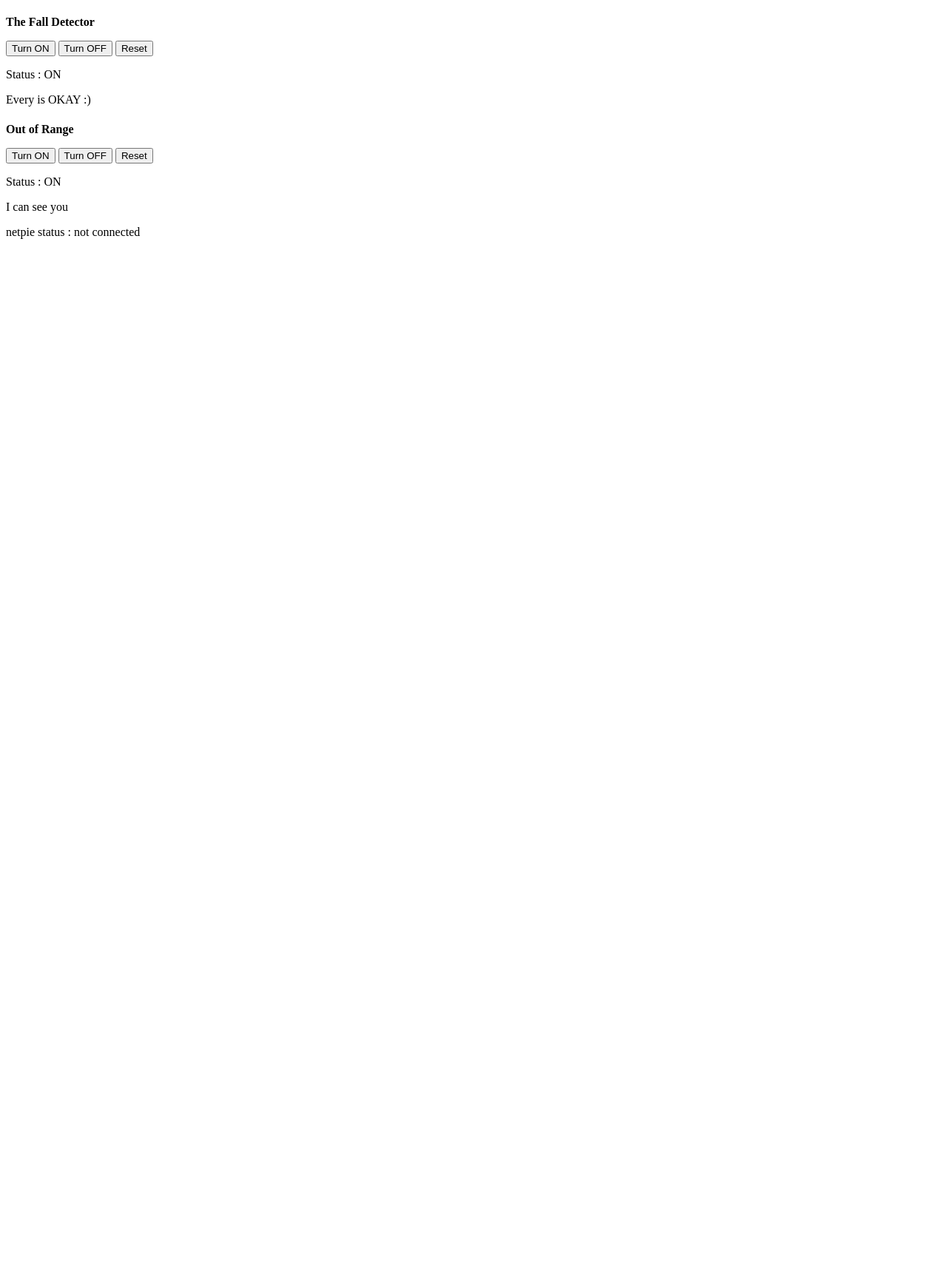
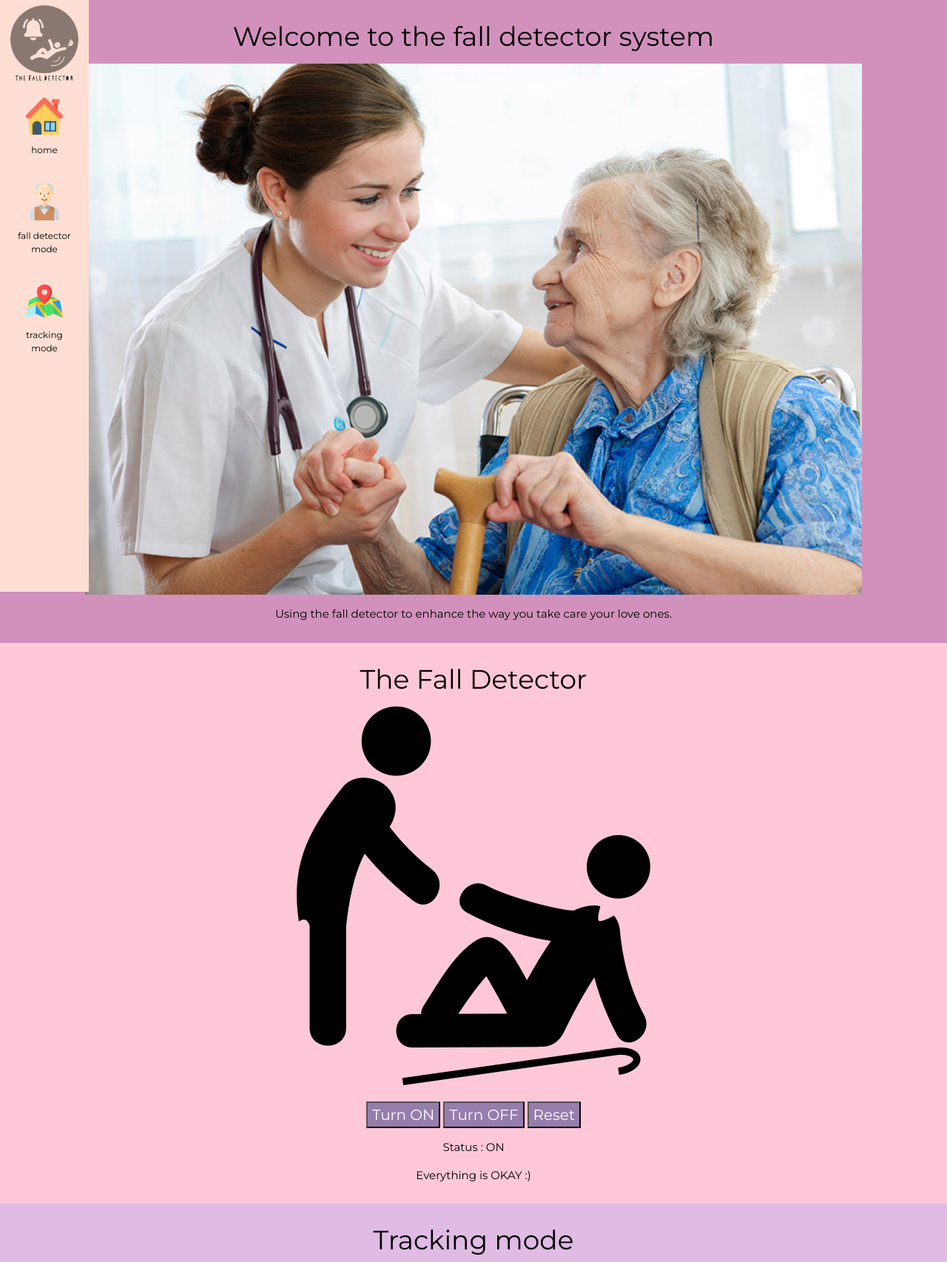
Before and after one commit to littlemill/embedded-project, a plain HTML site: page website/index.html in a window 1280 px wide. Shown: the top 1706 px of the page at 74% size. Before the commit the page ends 800 px from the top, so only its background shows below. Drawn offline with nearby package versions, Linux system fonts and the light colour scheme; a script that the page names is missing.

Commit message:
html by mill

```diff
--- a/website/index.html
+++ b/website/index.html
@@ -1,31 +1,64 @@
 <!DOCTYPE html>
 <html>
 <head>
+  <link rel="stylesheet" href="https://www.w3schools.com/w3css/4/w3.css">
+  <link rel="stylesheet" href="https://fonts.googleapis.com/css?family=Montserrat">
+  <link rel="stylesheet" href="https://cdnjs.cloudflare.com/ajax/libs/font-awesome/4.7.0/css/font-awesome.min.css">
+  <link rel="stylesheet" type="text/css" href="style.css">
   <script src="https://cdn.netpie.io/microgear.js"></script>
   <script src="script.js"></script>
 </head>
+<!-- Icon Bar (Sidebar - hidden on small screens) -->
+<nav class="w3-sidebar w3-bar-block w3-small w3-hide-small w3-center">
+    <!-- Avatar image in top left corner -->
+    <img src="./image/logo.png" style="width:100%">
+    <a href="#main_page" class="w3-bar-item w3-button w3-padding-large ">
+    <img src="./image/house.png" width="50" >
+      <p>home</p>
+    </a>
+    <a href="#fall_detector_page" class="w3-bar-item w3-button w3-padding-large ">
+    <img src="./image/grandfather.png" width="50" >
+      <p>fall detector mode</p>
+    </a>
+    <a href="#tracking_page" class="w3-bar-item w3-button w3-padding-large ">
+    <img src="./image/map.png" width="50" >
+      <p>tracking mode</p>
+    </a>
+  </nav>
 <body>
-
-</div>
-  <h1 id="fall_detector"></h1>
-  <p><strong id="topic">The Fall Detector</strong></p>
+<!-- Main Page -->
+<div class ="w3-padding-large" id="main_page">
+    <h1 id="welcome">Welcome to the fall detector system</h1>
+    <img src="./image/eldercare.jpg" width="1050" >
+    <p>Using the fall detector to enhance the way you take care your love ones.</p>
+  </div>
+<!-- Fall Detector Page-->
+<div class ="w3-padding-large" id="fall_detector_page">
+  <h1 id="fall_detector">The Fall Detector</h1>
+  <img src="./image/old-man-falling.png">
+  <br>
+  <br>
   <button type="button" onclick="falling(1)">Turn ON</button>
   <button type="button" onclick="falling(0)">Turn OFF</button>
   <button type="button" onclick="falling(2)">Reset</button>
   <p id="status_fall_btn">Status : ON</p>
-  <p id="status_fall">Every is OKAY :)</p>
+  <p id="status_fall">Everything is OKAY :)</p>
 </div>
 
-</div>
-  <h1 id="out_of_range"></h1>
-  <p><strong id="topic">Out of Range</strong></p>
+<!-- Tracking page-->
+<div class = "w3-padding-large" id = "tracking_page">
+  <h1 id="out_of_range">Tracking mode</h1>
+  <img src="./image/placeholder.png">
+  <br>
+  <br>
   <button type="button" onclick="goOut(1)">Turn ON</button>
   <button type="button" onclick="goOut(0)">Turn OFF</button>
   <button type="button" onclick="goOut(2)">Reset</button>
   <p id="status_range_btn">Status : ON</p>
-  <p id="status_range">I can see you</p>
+  <p id="status_range">Patient's location is available</p>
 </div>
 
-<div id="connected_NETPIE">netpie status : not connected </div>
+<div id="connected_NETPIE">Netpie status : not connected </div>
 </body>
+
 </html>
--- a/website/script.js
+++ b/website/script.js
@@ -12,15 +12,15 @@ var microgear = Microgear.create({
 });
 
 microgear.connect(APPID);
-
 function falling(logic) {
   if (logic == 1) {
+    console.log('logic1 = on');
     microgear.publish('/fall/command', 'ON');
-    document.getElementById('status_fall_btn').innerHTML = 'Status : ON';
   } else if (logic == 0) {
+    console.log('logic0 = off');
     microgear.publish('/fall/command', 'OFF');
-    document.getElementById('status_fall_btn').innerHTML = 'Status : ON';
   } else if (logic == 2) {
+    console.log('logic2 = reset');
     microgear.publish('/fall/command', 'RESET');
   }
 }
@@ -29,11 +29,9 @@ function goOut(logic) {
   if (logic == 1) {
     console.log('logic1 = on');
     microgear.publish('/out-of-range/command', 'ON');
-    document.getElementById('status_range_btn').innerHTML = 'Status : ON';
   } else if (logic == 0) {
     console.log('logic0 = off');
     microgear.publish('/out-of-range/command', 'OFF');
-    document.getElementById('status_range_btn').innerHTML = 'Status : OFF';
   } else if (logic == 2) {
     console.log('logic2 = reset');
     microgear.publish('/out-of-range/command', 'RESET');
@@ -44,27 +42,37 @@ microgear.on('connected', function() {
   console.log('NETPIE Connected');
   microgear.setAlias(ALIAS);
   document.getElementById('connected_NETPIE').innerHTML =
-    'netpie status : connected !';
+    'Netpie status : connected !';
 });
 
 microgear.on('message', function(topic, data) {
   if (topic == '/fall') {
     if (data == 'ok') {
-      document.getElementById('status_fall').innerHTML = 'Every is OKAY :)';
+      document.getElementById('status_fall').innerHTML = 'Everything is OKAY :)';
     } else if (data == 'fall') {
-      document.getElementById('status_fall').innerHTML = 'Falling!!!!!!!!!';
+      document.getElementById('status_fall').innerHTML = 'The patient is falling!!!!!!!!!';
     }
   } else if (topic == '/range') {
     if (data == 'in') {
-      document.getElementById('status_fall').innerHTML = 'I can see you';
+      document.getElementById('status_fall').innerHTML = "Patient's location is available";
     } else if (data == 'out') {
-      document.getElementById('status_fall').innerHTML = 'where are youuu';
+      document.getElementById('status_fall').innerHTML = "Patient's location is unavailable";
     }
   } else if (topic == '/board') {
     if (data == 'fine') {
       document.getElementById('status_fall').innerHTML = 'use me XD';
     } else if (data == 'error') {
       document.getElementById('status_fall').innerHTML = 'fix me XP';
+    }
+  } else if(topic == "/status/command") {
+    if(data=="fall_on"){
+      document.getElementById('status_fall_btn').innerHTML = "Status : ON";
+    }else if(data=="fall_off"){
+      document.getElementById('status_fall_btn').innerHTML = "Status : OFF";
+    }else if(data=="out_on"){
+      document.getElementById('status_range_btn').innerHTML = "Status : ON";
+    }else if(data=="out_off"){
+      document.getElementById('status_range_btn').innerHTML = "Status : OFF";
     }
   }
 });
--- a/website/style.css
+++ b/website/style.css
@@ -0,0 +1,41 @@
+* {
+    font-family: "Montserrat", sans-serif;
+    text-align: center;
+}
+h1 {
+    font-family: "Montserrat", sans-serif;
+    text-align: center;
+}
+body{
+    background-color:#FEC8D8;
+}
+button {
+    font-family: "Montserrat", sans-serif;
+    font-size: 20px;
+    color: white ;
+    background-color:#957DAD;
+}
+.w3-row-padding img {margin-bottom: 12px}
+/* Set the width of the sidebar to 120px */
+.w3-sidebar {width: 120px;background:#FFDFD3;}
+/* Add a left margin to the "page content" that matches the width of the sidebar (120px) */
+#main {margin-left: 120px}
+/* Remove margins from "page content" on small screens */
+@media only screen and (max-width: 600px) {#main {margin-left: 0}}
+nav{
+    align-self: flex-end;
+    background-color: #FFDFD3;
+}
+#main_page{
+    background-color: #D291BC;
+}
+#fall_detector_page {
+    background-color:#FEC8D8;
+    /* background-image: image(src="./image/eldercare"); */
+}
+#tracking_page{
+    background-color: #E0BBE4;
+}
+#connected_NETPIE{
+    background-color: #957DAD;
+}
```
Also changed, not shown: website/image/eldercare.jpg (added), website/image/grandfather.png (added), website/image/house.png (added), website/image/logo.png (added), website/image/map.png (added), website/image/old-man-falling.png (added), website/image/placeholder.png (added), website/image/skate.png (added), 1 other file.
